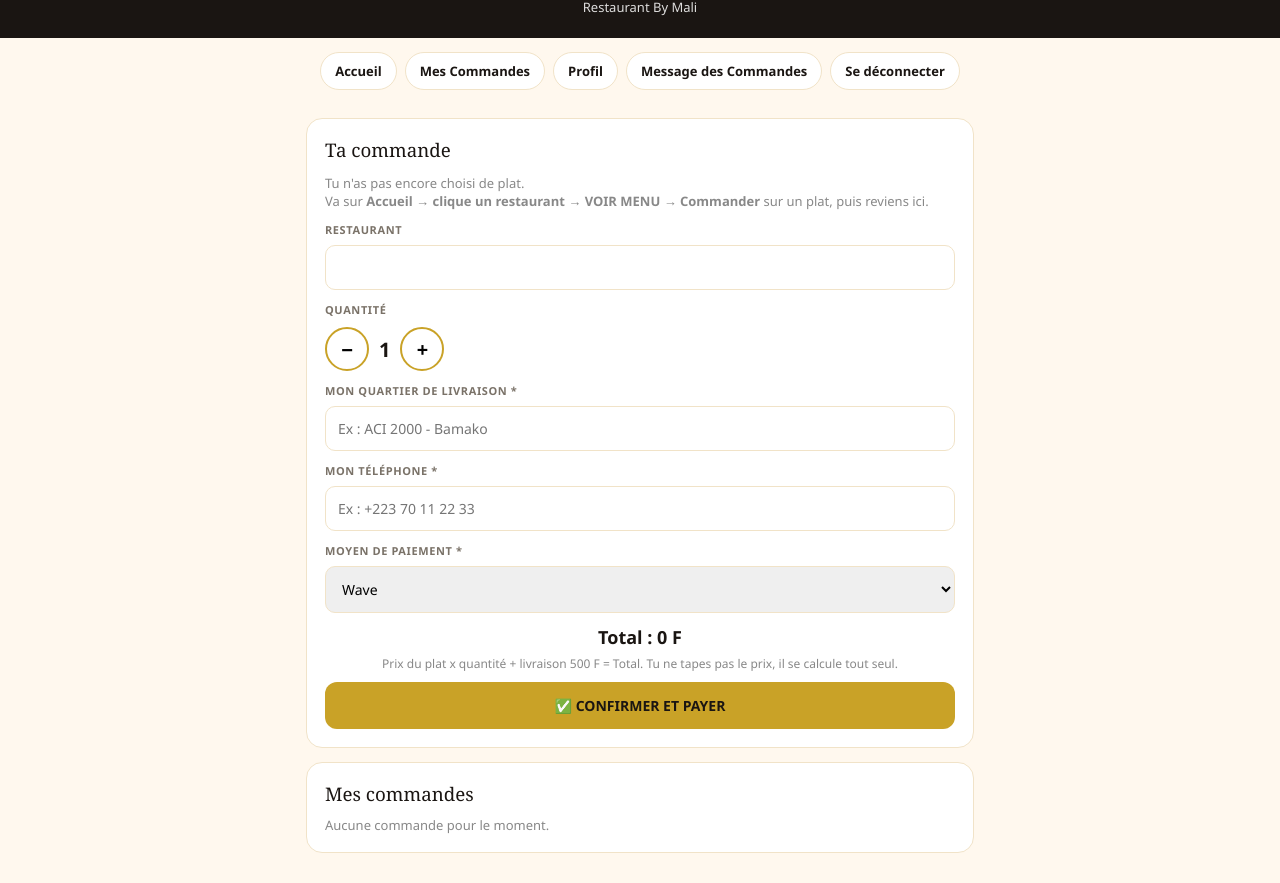
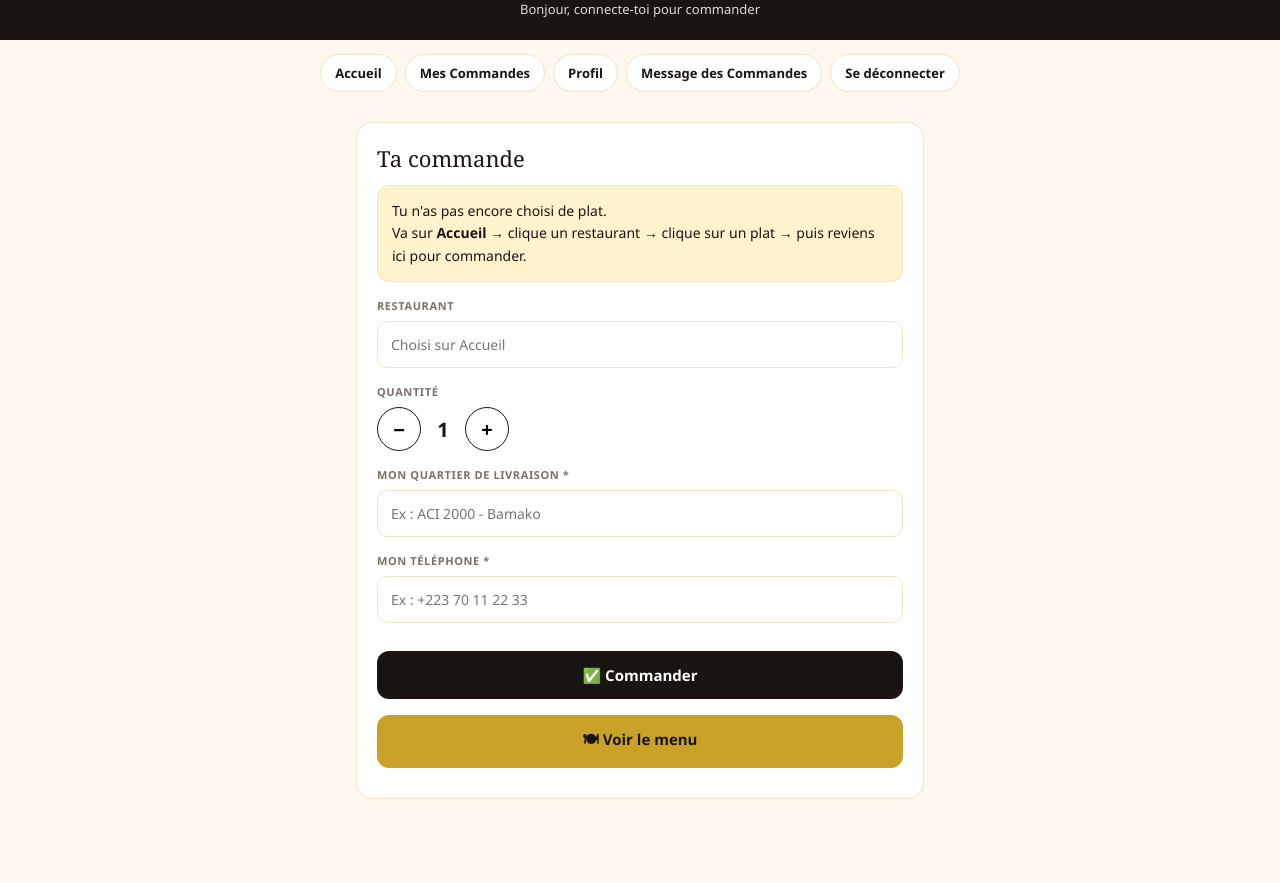
Before and after one commit to ouna2026/restaurant-by-mali, a plain HTML site: page restaurant-by-mali/Client/commandes.html in a window 1280 px wide. Shown: the part 58-941 px from the top of the page. After the commit the page ends 887 px from the top, so only its background shows below. Drawn offline with Linux system fonts and the light colour scheme.

Commit message:
Refactor commandes.html for improved structure

```diff
--- a/restaurant-by-mali/Client/commandes.html
+++ b/restaurant-by-mali/Client/commandes.html
@@ -1,371 +1,178 @@
 <!DOCTYPE html>
 <html lang="fr">
-
 <head>
 <meta charset="UTF-8">
 <meta name="viewport" content="width=device-width, initial-scale=1.0">
-    <title>Commander - Restaurant By Mali</title>
+<title>Passer commande - Restaurant By Mali</title>
 <style>
-        * {
-            box-sizing: border-box;
-            margin: 0;
-            padding: 0;
-            font-family: 'Segoe UI', Arial, sans-serif
-        }
-
-        body {
-            background: #FFF8EE;
-            color: #1A1512
-        }
-
-        .header {
-            background: #1A1512;
-            color: #fff;
-            padding: 22px 20px;
-            text-align: center
-        }
-
-        .header h1 {
-            font-family: Georgia, serif;
-            font-size: 22px;
-            font-weight: 400
-        }
-
-        .header p {
-            font-size: 13px;
-            opacity: .85;
-            margin-top: 4px
-        }
-
-        .nav {
-            display: flex;
-            gap: 8px;
-            flex-wrap: wrap;
-            padding: 14px 20px;
-            justify-content: center
-        }
-
-        .nav a {
-            background: #fff;
-            border: 1px solid #F1E3C8;
-            padding: 9px 14px;
-            border-radius: 20px;
-            text-decoration: none;
-            color: #1A1512;
-            font-size: 13px;
-            font-weight: 700
-        }
-
-        .main {
-            max-width: 700px;
-            margin: 0 auto;
-            padding: 0 16px 30px
-        }
-
-        .card {
-            background: #fff;
-            border: 1px solid #F1E3C8;
-            border-radius: 16px;
-            padding: 18px;
-            margin-top: 14px
-        }
-
-        .plat {
-            display: flex;
-            gap: 12px;
-            align-items: center
-        }
-
-        .plat img {
-            width: 80px;
-            height: 80px;
-            object-fit: cover;
-            border-radius: 12px
-        }
-
-        .btn {
-            width: 100%;
-            border: none;
-            padding: 14px;
-            border-radius: 12px;
-            font-weight: 800;
-            cursor: pointer;
-            font-size: 14px;
-            margin-top: 10px
-        }
-
-        .btn-or {
-            background: #C9A227;
-            color: #1A1512
-        }
-
-        .btn-noir {
-            background: #1A1512;
-            color: #fff
-        }
-
-        .btn-blanc {
-            background: #fff;
-            border: 2px solid #F1E3C8
-        }
-
-        input,
-        select {
-            width: 100%;
-            border: 1.5px solid #F1E3C8;
-            border-radius: 10px;
-            padding: 12px;
-            font-size: 14px;
-            outline: none;
-            margin-top: 8px
-        }
-
-        label {
-            font-size: 11px;
-            font-weight: 800;
-            color: #7A7268;
-            text-transform: uppercase;
-            letter-spacing: .6px;
-            display: block;
-            margin-top: 12px
-        }
-
-        .qte {
-            display: flex;
-            gap: 10px;
-            align-items: center;
-            margin-top: 10px
-        }
-
-        .qte button {
-            width: 44px;
-            height: 44px;
-            border-radius: 50%;
-            border: 2px solid #C9A227;
-            background: #fff;
-            font-size: 20px;
-            font-weight: 800;
-            cursor: pointer
-        }
-
-        .qte span {
-            font-size: 20px;
-            font-weight: 800
-        }
-
-        .total {
-            font-size: 18px;
-            font-weight: 800;
-            text-align: center;
-            margin-top: 12px
-        }
-
-        .msg-ok {
-            font-size: 14px;
-            text-align: center;
-            margin-top: 12px;
-            color: #1B6B2E;
-            font-weight: 700
-        }
-
-        .msg-err {
-            font-size: 14px;
-            text-align: center;
-            margin-top: 12px;
-            color: #A83200;
-            font-weight: 700
-        }
+*{box-sizing:border-box;margin:0;padding:0;font-family:'Segoe UI',Arial,sans-serif}
+body{background:#FFF8EE;color:#1A1512;overflow-x:hidden}
+.header{background:#1A1512;color:#fff;padding:22px 20px;text-align:center}
+.header h1{font-family:Georgia,serif;font-size:22px;font-weight:400}
+.header p{font-size:13px;opacity:.85;margin-top:6px}
+.nav{display:flex;gap:8px;flex-wrap:wrap;padding:14px 20px;justify-content:center}
+.nav a{background:#fff;border:1px solid #F1E3C8;padding:9px 14px;border-radius:20px;text-decoration:none;color:#1A1512;font-size:13px;font-weight:700;white-space:nowrap}
+.main{max-width:600px;margin:0 auto;padding:0 16px 30px}
+.card{background:#fff;border:1px solid #F1E3C8;border-radius:16px;padding:20px;margin-top:16px}
+.card h2{font-family:Georgia,serif;font-weight:400;font-size:22px}
+.card p{font-size:14px;color:#555;line-height:1.6;margin-top:8px}
+label{font-size:11px;font-weight:800;color:#7A7268;text-transform:uppercase;letter-spacing:.6px;display:block;margin-top:16px}
+input,select{width:100%;border:1.5px solid #F1E3C8;border-radius:10px;padding:13px;font-size:14px;outline:none;margin-top:8px}
+.qte{display:flex;align-items:center;gap:12px;margin-top:8px}
+.qte button{width:44px;height:44px;border-radius:50%;border:1.5px solid #1A1512;background:#fff;font-size:20px;font-weight:800;cursor:pointer}
+.qte b{font-size:20px;min-width:20px;text-align:center}
+.plat-box{display:flex;gap:12px;align-items:center;border:1px solid #F1E3C8;border-radius:12px;padding:12px;margin-top:10px}
+.plat-box img{width:70px;height:70px;object-fit:cover;border-radius:10px;background:#eee}
+.plat-box b{font-size:15px}
+.plat-box small{color:#888}
+.btn{border:none;padding:14px;border-radius:12px;font-weight:800;cursor:pointer;font-size:15px;width:100%;margin-top:16px}
+.btn-noir{background:#1A1512;color:#fff}
+.btn-or{background:#C9A227;color:#1A1512}
+.btn-blanc{background:#fff;color:#7A0C1A;border:1.5px solid #7A0C1A}
+.total{font-size:16px;line-height:2;margin-top:12px}
+.total b{color:#1A1512}
+.alerte{background:#FFF3CD;border:1px solid #F1E3C8;border-radius:12px;padding:14px;font-size:14px;line-height:1.6;margin-top:12px}
 </style>
 </head>
-
 <body>
 <div class="header">
 <h1>Passer commande</h1>
-        <p id="sousTitre">Restaurant By Mali</p>
+<p id="bonjour">Bonjour</p>
 </div>
 <div class="nav">
 <a href="accueil.html">Accueil</a>
 <a href="commandes.html">Mes Commandes</a>
 <a href="profil.html">Profil</a>
 <a href="message.html">Message des Commandes</a>
-        <a href="login.html" onclick="localStorage.removeItem('rbm_client_connecte')">Se déconnecter</a>
+<a href="#" onclick="deconnecter()">Se déconnecter</a>
 </div>
 <div class="main">
-
-        <!-- ===== 1. CE QUE TU AS CHOISI ===== -->
 <div class="card">
-            <h3 style="font-family:Georgia,serif;font-weight:400">Ta commande</h3>
-            <div id="blocPlat" style="margin-top:12px"></div>
-            <p id="msgPasDePlat" style="font-size:13px;color:#888;margin-top:10px;display:none">Tu n'as pas encore
-                choisi de plat.<br>Va sur <b>Accueil → clique un restaurant → VOIR MENU → Commander</b> sur un plat,
-                puis reviens ici.</p>
-
+<h2>Ta commande</h2>
+<div id="platChoisi"></div>
+<div id="messageVide" class="alerte" style="display:none">Tu n'as pas encore choisi de plat.<br>Va sur <b>Accueil</b> → clique un restaurant → clique sur un plat → puis reviens ici pour commander.</div>
 <label>Restaurant</label>
-            <input type="text" id="inpResto" readonly>
-
+<input type="text" id="resto" readonly placeholder="Choisi sur Accueil">
 <label>Quantité</label>
 <div class="qte">
-                <button type="button" onclick="changerQte(-1)">−</button>
-                <span id="txtQte">1</span>
-                <button type="button" onclick="changerQte(1)">+</button>
+<button onclick="changerQte(-1)">−</button>
+<b id="qteTxt">1</b>
+<button onclick="changerQte(1)">+</button>
 </div>
-
 <label>Mon quartier de livraison *</label>
-            <input type="text" id="inpQuartier" placeholder="Ex : ACI 2000 - Bamako">
+<input type="text" id="quartier" placeholder="Ex : ACI 2000 - Bamako">
 <label>Mon téléphone *</label>
-            <input type="text" id="inpTel" placeholder="Ex : +223 70 11 22 33">
-
-            <label>Moyen de paiement *</label>
-            <select id="moyen">
-                <option value="Wave">Wave</option>
-                <option value="Sama">Sama</option>
-                <option value="Espèces à la livraison">Espèces à la livraison</option>
-            </select>
-
-            <div class="total" id="txtTotal">Total : 0 F</div>
-            <p style="font-size:12px;color:#888;text-align:center;margin-top:6px">Prix du plat x quantité + livraison
-                500 F = Total. Tu ne tapes pas le prix, il se calcule tout seul.</p>
-
-            <button class="btn btn-or" onclick="passerCommande()">✅ CONFIRMER ET PAYER</button>
-            <p id="msg" class=""></p>
+<input type="text" id="telephone" placeholder="Ex : +223 70 11 22 33">
+<div class="total" id="totalBox"></div>
+<button class="btn btn-noir" onclick="commander()">✅ Commander</button>
+<button class="btn btn-or" onclick="location.href='accueil.html'">🍽 Voir le menu</button>
+<p id="msg" style="font-size:13px;text-align:center;margin-top:10px;font-weight:700;color:#1B6B2E"></p>
 </div>
-
-        <!-- ===== 2. MES ANCIENNES COMMANDES ===== -->
-        <div class="card">
-            <h3 style="font-family:Georgia,serif;font-weight:400">Mes commandes</h3>
-            <div id="mesCommandes" style="margin-top:10px"></div>
-        </div>
-
 </div>
 <script>
-        // ===== QUI EST CONNECTÉ ? =====
-        let nomClient = localStorage.getItem("rbm_client_connecte") || localStorage.getItem("rbm_client_nom") || "";
-        let telSauv = localStorage.getItem("rbm_client_tel") || "";
-        let quartierSauv = localStorage.getItem("rbm_client_quartier") || "";
-        if (nomClient) document.getElementById("sousTitre").textContent = "Connecté : " + nomClient;
 
-        // ===== PLAT CHOISI DEPUIS LA PAGE RESTAURANT =====
-        let nomResto = localStorage.getItem("rbm_client_choix_resto") || "";
-        let plat = null;
-        try { plat = JSON.parse(localStorage.getItem("rbm_client_choix_plat") || "null"); } catch (e) { plat = null; }
-        let quantite = 1;
-        let livraison = 500;
-        let prixPlat = plat ? parseInt(plat.prix || 0) : 0;
+function getClient(){
+  var cles = ["rbm_client_connecte","rbm_client","client_connecte","rbm_user"];
+  for(var i=0;i<cles.length;i++){
+    try{
+      var v = localStorage.getItem(cles[i]);
+      if(!v) continue;
+      if(v.charAt(0) === "{") return JSON.parse(v);
+      if(v) return {nom:v};
+    }catch(e){}
+  }
+  return null;
+}
+function getPlatChoisi(){
+  try{
+    var v = localStorage.getItem("rbm_plat_choisi");
+    if(!v) return null;
+    if(v.charAt(0) === "{") return JSON.parse(v);
+    return {nom:v};
+  }catch(e){ return null; }
+}
+var client = getClient();
+var plat = getPlatChoisi();
+var qte = 1;
+var bonjourEl = document.getElementById("bonjour");
+if(client && client.nom){
+  bonjourEl.textContent = "Bonjour " + client.nom + (client.quartier ? " • " + client.quartier : "");
+  if(client.quartier) document.getElementById("quartier").value = client.quartier;
+  if(client.telephone) document.getElementById("telephone").value = client.telephone;
+} else {
+  bonjourEl.textContent = "Bonjour, connecte-toi pour commander";
+}
 
-        function afficherPlat() {
-            let zone = document.getElementById("blocPlat");
-            if (!plat) {
-                zone.innerHTML = "";
-                document.getElementById("msgPasDePlat").style.display = "block";
-                document.getElementById("inpResto").value = "";
-                document.getElementById("txtTotal").textContent = "Total : 0 F";
+function afficherPlat(){
+  var box = document.getElementById("platChoisi");
+  var vide = document.getElementById("messageVide");
+  if(!plat){
+    box.innerHTML = "";
+    vide.style.display = "block";
+    document.getElementById("resto").value = "";
+    document.getElementById("totalBox").innerHTML = "";
     return;
   }
-            document.getElementById("msgPasDePlat").style.display = "none";
-            let img = plat.img || "https://images.unsplash.com/photo-1504674900247-0877df9cc836?w=300&h=300&fit=crop";
-            zone.innerHTML = "<div class='plat'><img src='" + img + "'><div><b>" + plat.nom + "</b><br><small>" + prixPlat + " F — " + (nomResto || "") + "</small><br><small style='color:#888'>Clique − / + pour changer la quantité</small></div></div>";
-            document.getElementById("inpResto").value = nomResto || "";
-            document.getElementById("inpTel").value = telSauv || "";
-            document.getElementById("inpQuartier").value = quartierSauv || "";
-            majTotal();
+  vide.style.display = "none";
+  var prix = parseInt(plat.prix || plat.total || 0) || 0;
+  var photo = plat.photo || plat.image || plat.img || "";
+  var imgHtml = photo ? '<img src="'+photo+'">' : '<div style="width:70px;height:70px;background:#F1E3C8;border-radius:10px;display:flex;align-items:center;justify-content:center;font-size:11px;color:#888">Plat</div>';
+  box.innerHTML = '<div class="plat-box">'+imgHtml+'<div><b>'+(plat.nom || plat.plat || "Plat")+'</b><br><small>'+(plat.restaurant || plat.resto || "")+' — '+prix.toLocaleString("fr-FR")+' F</small></div></div>';
+  if(plat.restaurant || plat.resto) document.getElementById("resto").value = plat.restaurant || plat.resto;
+  mettreTotal();
 }
-        function majTotal() {
-            if (!plat) { document.getElementById("txtTotal").textContent = "Total : 0 F"; return; }
-            let total = (prixPlat * quantite) + livraison;
-            document.getElementById("txtQte").textContent = quantite;
-            document.getElementById("txtTotal").textContent = "Total : " + total.toLocaleString("fr-FR") + " F  (" + prixPlat + " F x " + quantite + " + livraison " + livraison + " F)";
-            return total;
+function mettreTotal(){
+  if(!plat) return;
+  var prix = parseInt(plat.prix || plat.total || 0) || 0;
+  var sousTotal = prix * qte;
+  var livraison = 500;
+  var total = sousTotal + livraison;
+  document.getElementById("totalBox").innerHTML =
+    "Prix du plat : <b>" + prix.toLocaleString("fr-FR") + " F</b><br>" +
+    "Quantité : <b>" + qte + "</b><br>" +
+    "Sous-total : <b>" + sousTotal.toLocaleString("fr-FR") + " F</b><br>" +
+    "Livraison : <b>" + livraison.toLocaleString("fr-FR") + " F</b><br>" +
+    "Total à payer : <b>" + total.toLocaleString("fr-FR") + " F</b>";
 }
-        function changerQte(d) {
-            quantite = quantite + d;
-            if (quantite < 1) quantite = 1;
-            if (quantite > 20) quantite = 20;
-            majTotal();
+function changerQte(d){
+  qte = Math.max(1, qte + d);
+  document.getElementById("qteTxt").textContent = qte;
+  mettreTotal();
 }
-        afficherPlat();
-
-        // ===== MES ANCIENNES COMMANDES =====
-        function afficherMesCommandes() {
-            let toutes = [];
-            try { toutes = JSON.parse(localStorage.getItem("rbm_commandes") || "[]"); } catch (e) { toutes = []; }
-            let miennes = toutes.filter(function (c) { return (c.client || "") === nomClient; });
-            miennes.sort(function (a, b) { return new Date(b.date || 0) - new Date(a.date || 0); });
-            let zone = document.getElementById("mesCommandes");
-            if (miennes.length === 0) { zone.innerHTML = "<p style='font-size:13px;color:#888'>Aucune commande pour le moment.</p>"; return; }
-            zone.innerHTML = miennes.map(function (c) {
-                return "<div style='border-bottom:1px solid #F1E3C8;padding:10px 0;font-size:13px;line-height:1.7'><b>" + (c.plat || c.commande) + " x " + (c.quantite || c.qty || 1) + "</b> — " + (c.restaurant || c.resto) + "<br>Total : <b>" + (c.total || c.prix) + " F</b> — " + (c.paiement || "") + " — " + (c.statut || "") + "<br><small>" + (c.date || "") + "</small></div>";
-            }).join("");
-        }
-        afficherMesCommandes();
-
-        // ===== PASSER COMMANDE — C'EST ICI QUE ÇA BLOQUAIT =====
-        function passerCommande() {
-            let msg = document.getElementById("msg");
-            msg.className = "";
-            if (!plat) {
-                msg.className = "msg-err";
-                msg.textContent = "Choisis d'abord un plat. Va sur Accueil → clique un restaurant → VOIR MENU → Commander.";
-                return;
-            }
-            if (!nomResto) {
-                msg.className = "msg-err";
-                msg.textContent = "Choisis d'abord un restaurant.";
-                return;
-            }
-            let quartier = document.getElementById("inpQuartier").value.trim();
-            let tel = document.getElementById("inpTel").value.trim();
-            let moyen = document.getElementById("moyen").value;
-            if (!quartier) {
-                msg.className = "msg-err";
-                msg.textContent = "Ecris ton quartier de livraison.";
-                return;
-            }
-            if (!tel) {
-                msg.className = "msg-err";
-                msg.textContent = "Ecris ton téléphone.";
-                return;
-            }
-            if (!nomClient) {
-                msg.className = "msg-err";
-                msg.textContent = "Connecte-toi d'abord comme client.";
-                return;
-            }
-            let total = majTotal();
-            // On enregistre la commande — le Restaurant la verra dans notification-commande + paiement
-            let commandes = [];
-            try { commandes = JSON.parse(localStorage.getItem("rbm_commandes") || "[]"); } catch (e) { commandes = []; }
+function commander(){
+  if(!plat){ alert("Choisis d'abord un plat sur Accueil."); return; }
+  var quartier = document.getElementById("quartier").value.trim();
+  var tel = document.getElementById("telephone").value.trim();
+  if(!quartier){ alert("Mets ton quartier de livraison."); return; }
+  if(!tel){ alert("Mets ton téléphone."); return; }
+  var prix = parseInt(plat.prix || plat.total || 0) || 0;
+  var total = prix * qte + 500;
+  var commandes = [];
+  try{ commandes = JSON.parse(localStorage.getItem("rbm_commandes") || "[]"); }catch(e){ commandes = []; }
   commandes.push({
-                restaurant: nomResto,
-                resto: nomResto,
-                client: nomClient,
+    client: client ? client.nom : "Client",
     telephone: tel,
-                tel: tel,
     quartier: quartier,
-                plat: plat.nom,
-                commande: plat.nom,
-                quantite: quantite,
-                qty: quantite,
+    restaurant: plat.restaurant || plat.resto || document.getElementById("resto").value,
+    plat: plat.nom || plat.plat,
+    photo: plat.photo || plat.image || plat.img || "",
+    quantite: qte,
     total: total,
-                prix: total,
-                paiement: moyen === "Espèces à la livraison" ? "En attente" : "Payé",
-                moyenPaiement: moyen,
-                moyen: moyen,
+    paiement: "En attente",
+    livree: false,
     statut: "En attente",
     date: new Date().toLocaleString("fr-FR")
   });
   localStorage.setItem("rbm_commandes", JSON.stringify(commandes));
-            // On sauvegarde ton quartier / tel pour la prochaine fois
-            localStorage.setItem("rbm_client_tel", tel);
-            localStorage.setItem("rbm_client_quartier", quartier);
-            // On vide le choix pour ne pas re-commander 2 fois le même
-            localStorage.removeItem("rbm_client_choix_plat");
-            msg.className = "msg-ok";
-            msg.textContent = "Commande envoyée ! " + plat.nom + " x " + quantite + " — Total " + total + " F — " + nomResto + ". Le restaurant va la voir.";
-            afficherMesCommandes();
-            // On reste sur la page pour que tu voies ta commande dans la liste ci-dessous
-            setTimeout(function () { afficherPlat(); }, 500);
+  document.getElementById("msg").textContent = "Commande envoyée ! Le restaurant va te confirmer.";
+  setTimeout(function(){ location.href = "message.html"; }, 1500);
 }
+function deconnecter(){
+  if(!confirm("Te déconnecter ?")) return;
+  localStorage.removeItem("rbm_client_connecte");
+  location.href = "login.html";
+}
+afficherPlat();
 </script>
 </body>
-
 </html>
```
Lines whose indentation alone changed are shown as unchanged.
